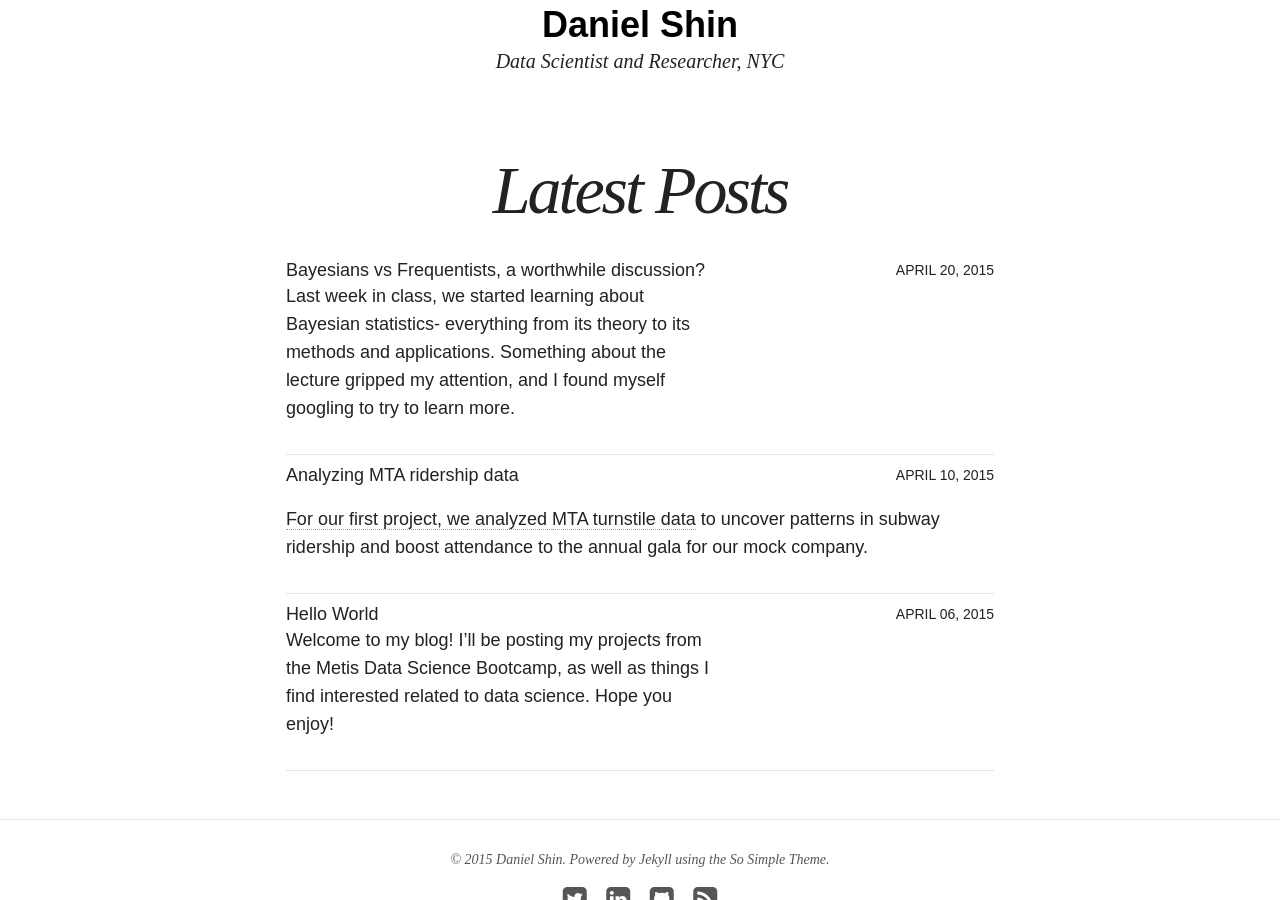
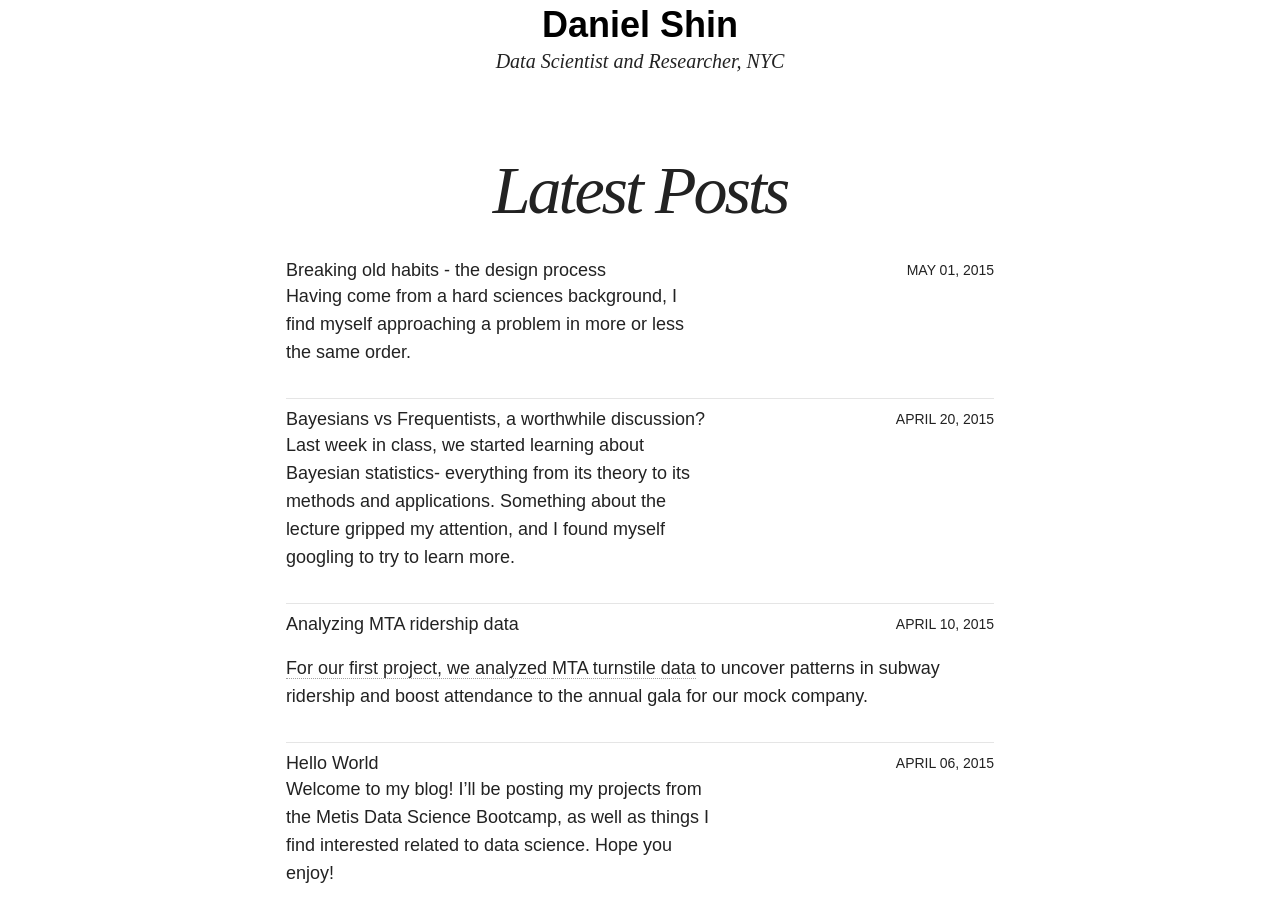
Before and after one commit to ajschumacher/dshincd.github.io, a Jekyll site: the page built from index.html, in a window 1280 px wide and 900 px high, scrolled down 322 px. Built offline with Jekyll 4.4.1, drawn with Linux system fonts in a browser that asks for light colours; nearby versions of some CDN libraries; some of the changed lines change nothing that is shown.

Commit message:
Update blog

```diff
--- /dev/null
+++ b/_posts/blog/2015-05-01-design-process.md
@@ -0,0 +1,51 @@
+---
+layout: post
+title: "Breaking old habits - the design process"
+modified:
+categories: blog
+excerpt:
+tags: []
+image:
+feature:
+date: 2015-05-01
+---
+
+Having come from a hard sciences background, I find myself approaching a problem in more or less the same order.
+
+1. Ask myself what is the question?
+2. Try to guess at an answer
+3. Test the guess using whatever available methods
+4. Make some conclusions
+
+![Scientist](/images/scientist.png)
+
+In the biological sciences, following this workflow step by step works well since experiments themselves can be long and expensive.
+
+In the real world, you run into a number of problems with this process:
+<ul>
+<li> questions are not explicitly defined and they are constantly changing</li>
+<li> your data and your environment can change from second to second</li>
+<li> in the end your results might not really have any real-world application</li>
+</ul>
+
+As a data scientist, I'm learning (sometimes the hard way) about the importance of following the iterative design process.
+
+![Nervous](/images/nervous.png)
+
+When developing a product, designing an experiment, or really doing anything that we feel is important, it's natural to want a clear plan or to have the right conditions for what we're doing. However, too often we find ourselves failing to even get started.
+
+Iterative design is a process where your workflow is broken down into phases (iterations), which you constantly cycle through as you move towards a final product. For example, you might ask your client what he or she wants, brainstorm on how to deliver, create a workable product, and then ask your client what they think before moving on and repeating the process.
+
+![Iterative Design Process](/images/iterative_design.png)
+
+Different people have different ideas for what the timeframe for each cycle should be, but remember:
+
+<ul>
+<li> We are not perfect- it's okay to fail</li>
+<li> Less is more </li>
+<li> Something is better than nothing </li>
+</ul>
+
+[Three reasons to start designing iteratively](http://www.andersramsay.com/2009/03/01/three-reasons-to-start-designing-iteratively/)
+
+[Agile methodology](http://agilemethodology.org/)
--- a/index.html
+++ b/index.html
@@ -1,7 +1,7 @@
 ---
 layout: page
 title: Latest Posts
-excerpt: "A simple and clean responsive Jekyll theme for words and photos."
+excerpt: "data science in action"
 search_omit: true
 ---
 
```
Also changed, not shown: images/iterative_design.png (added), images/nervous.png (added), images/scientist.png (added).
